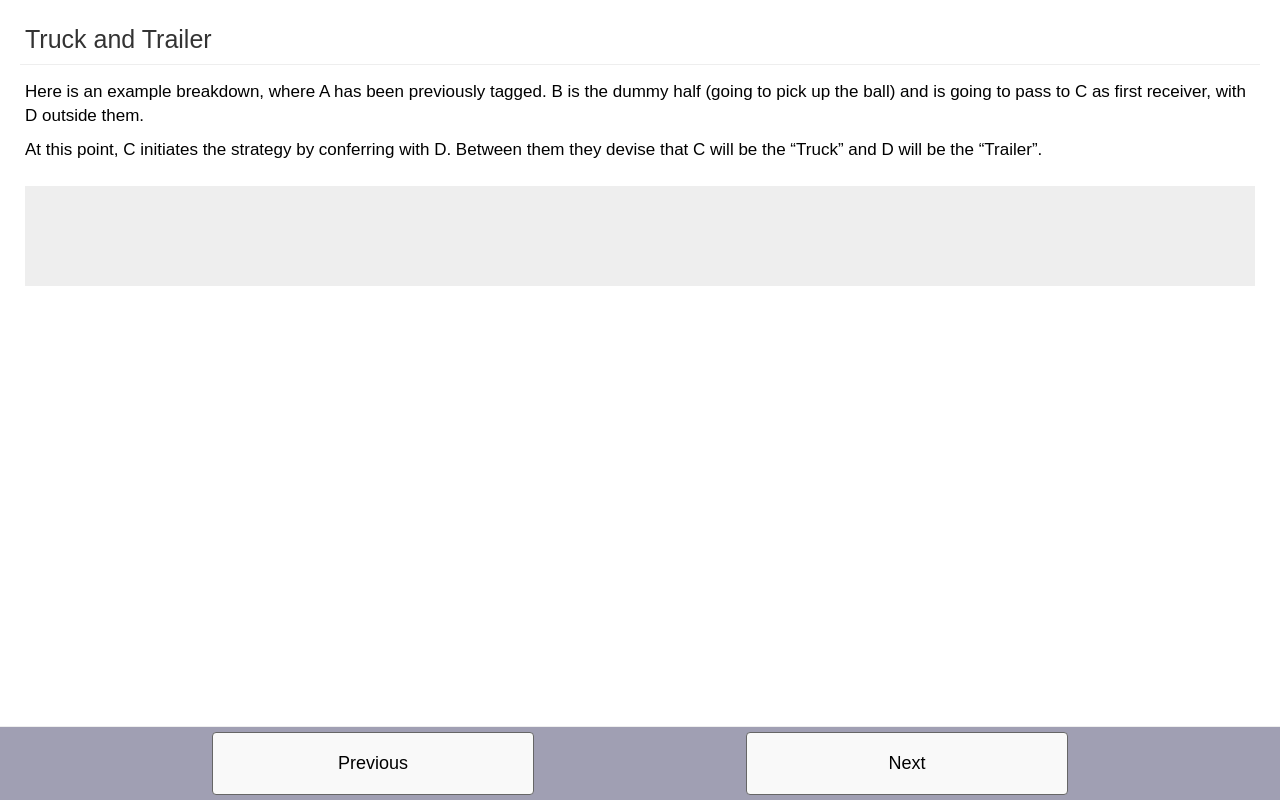
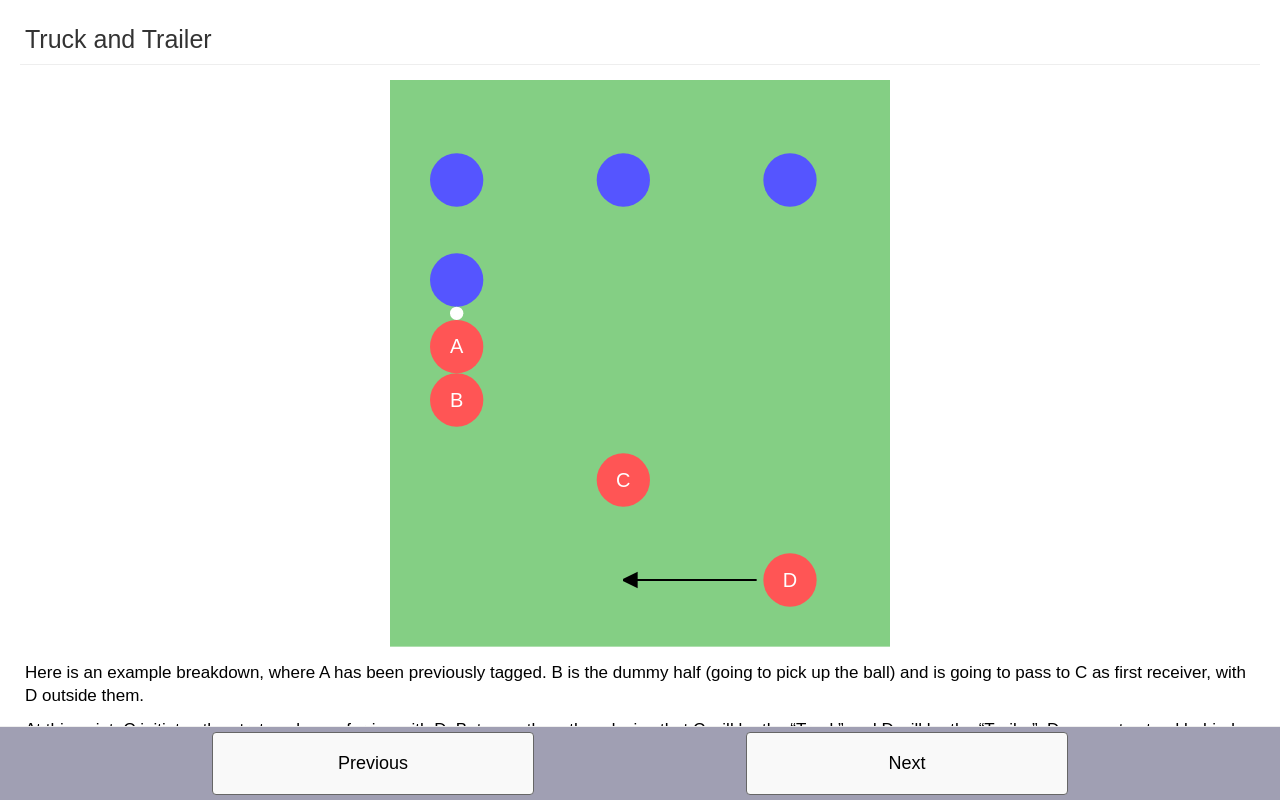
Before and after one commit to mushishi78/tag-book, a plain HTML site: page strategies/truck-and-trailer.html in a window 1280 px wide. Both pictures are taken after a click on the element "Next". Drawn offline with Linux system fonts and the light colour scheme.

Commit message:
Add diagrams to truck and trailer

```diff
--- a/diagrams.js
+++ b/diagrams.js
@@ -64,3 +64,33 @@ function addPolyline(g, stroke, strokeWidth, points) {
   polyline.setAttribute("stroke-width", strokeWidth);
   g.appendChild(polyline);
 }
+
+function addArrow(g, x, y, length, angle) {
+  const points = [
+    [x, y],
+    [x, y + length],
+    [x + 1, y + length - 2],
+    [x - 1, y + length - 2],
+    [x, y + length]
+  ]
+    .map(function(pair) {
+      return pair.join(" ");
+    })
+    .join(",");
+
+  const polyline = document.createElementNS(ns, "polyline");
+  polyline.setAttribute("points", points);
+  polyline.setAttribute("stroke", "#000");
+  polyline.setAttribute("stroke-width", 0.3);
+  polyline.setAttribute("transform", "rotate(" + [angle, x, y].join(",") + ")");
+  g.appendChild(polyline);
+}
+
+function addBall(g, x, y) {
+  const circ = document.createElementNS(ns, "circle");
+  circ.setAttribute("cx", x);
+  circ.setAttribute("cy", y);
+  circ.setAttribute("r", 1);
+  circ.setAttribute("fill", "#FFF");
+  g.appendChild(circ);
+}
--- a/index.css
+++ b/index.css
@@ -52,7 +52,7 @@ body {
 
 .diagram-container {
   max-width: 500px;
-  margin: auto;
+  margin: 0 auto 10px;
 }
 
 .diagram {
--- a/strategies/truck-and-trailer.html
+++ b/strategies/truck-and-trailer.html
@@ -31,6 +31,9 @@
         </div>
       </div>
       <div class="page" id="page2">
+        <div class="diagram-container">
+          <div class="diagram" id="diagram1"></div>
+        </div>
         <div class="page-paragaph">
           Here is an example breakdown, where A has been previously tagged. B is
           the dummy half (going to pick up the ball) and is going to pass to C
@@ -39,7 +42,7 @@
         <div class="page-paragaph">
           At this point, C initiates the strategy by conferring with D. Between
           them they devise that C will be the “Truck” and D will be the
-          “Trailer”.
+          “Trailer”. D moves to stand behind C.
         </div>
         <div class="page-buttons">
           <div onclick="togglePage('page1')" class="page-button">Previous</div>
@@ -47,6 +50,9 @@
         </div>
       </div>
       <div class="page" id="page3">
+        <div class="diagram-container">
+          <div class="diagram" id="diagram2"></div>
+        </div>
         <div class="page-paragaph">
           The “Truck” will call for a short ball from the dummy half (B) and
           will try to time their run so they are running when they receive the
@@ -63,6 +69,9 @@
         </div>
       </div>
       <div class="page" id="page4">
+        <div class="diagram-container">
+          <div class="diagram" id="diagram3"></div>
+        </div>
         <div class="page-paragaph">
           Approaching the defensive line, the truck must been seen to be making
           some attempt to evade the defender, or else they might penalized for
@@ -74,6 +83,9 @@
         </div>
       </div>
       <div class="page" id="page5">
+        <div class="diagram-container">
+          <div class="diagram" id="diagram4"></div>
+        </div>
         <div class="page-paragaph">
           When the truck gets tagged, the key is speed. No over-running thinking
           you may not have been tagged! The moment you are sure that you’ve been
@@ -121,6 +133,65 @@
     <script>
       window.onload = function() {
         togglePage("page1");
+
+        const diagram1 = document.querySelector("#diagram1");
+        const g1 = createPitch(diagram1, 75, 85);
+        addDefender(g1, 10, 15, "");
+        addDefender(g1, 10, 30, "");
+        addDefender(g1, 35, 15, "");
+        addDefender(g1, 60, 15, "");
+        addBall(g1, 10, 35);
+        addAttacker(g1, 10, 40, "A");
+        addAttacker(g1, 10, 48, "B");
+        addAttacker(g1, 35, 60, "C");
+        addAttacker(g1, 60, 75, "D");
+        addArrow(g1, 55, 75, 20, 90);
+
+        const diagram2 = document.querySelector("#diagram2");
+        const g2 = createPitch(diagram2, 75, 85);
+        addDefender(g2, 12, 17, "");
+        addDefender(g2, 9, 30, "");
+        addDefender(g2, 35, 17, "");
+        addDefender(g2, 60, 17, "");
+        addBall(g2, 28, 49);
+        addAttacker(g2, 10, 40, "A");
+        addAttacker(g2, 10, 48, "B");
+        addArrow(g2, 35, 52, 7, 180);
+        addAttacker(g2, 35, 55, "C");
+        addArrow(g2, 35, 67, 7, 180);
+        addAttacker(g2, 35, 70, "D");
+
+        const diagram3 = document.querySelector("#diagram3");
+        const g3 = createPitch(diagram3, 75, 85);
+        addDefender(g3, 18, 22, "");
+        addDefender(g3, 7, 26, "");
+        addDefender(g3, 35, 22, "");
+        addDefender(g3, 60, 22, "");
+        addAttacker(g3, 6, 50, "A");
+        addArrow(g3, 8, 54, 20, 325);
+        addAttacker(g3, 18, 55, "B");
+        addArrow(g3, 20, 59, 7, 330);
+        addBall(g3, 41, 25);
+        addAttacker(g3, 40, 30, "C");
+        addArrow(g3, 39, 46, 7, 185);
+        addAttacker(g3, 38, 50, "D");
+
+        const diagram4 = document.querySelector("#diagram4");
+        const g4 = createPitch(diagram4, 75, 85);
+        addArrow(g4, 29, 12, 7, 210);
+        addDefender(g4, 27, 15, "");
+        addArrow(g4, 10, 11, 7, 180);
+        addDefender(g4, 10, 15, "");
+        addDefender(g4, 37, 22, "");
+        addArrow(g4, 60, 11, 7, 180);
+        addDefender(g4, 60, 15, "");
+        addAttacker(g4, 25, 75, "A");
+        addArrow(g4, 25, 61, 10, 180);
+        addArrow(g4, 27, 63, 10, 250);
+        addAttacker(g4, 25, 65, "B");
+        addAttacker(g4, 37, 30, "C");
+        addBall(g4, 37, 35);
+        addAttacker(g4, 37, 40, "D");
       };
     </script>
     <script src="https://cdn.commento.io/js/commento.js"></script>
```
Also changed, not shown: attacking-formations/undecided-1st.html (+2 -8 lines).
